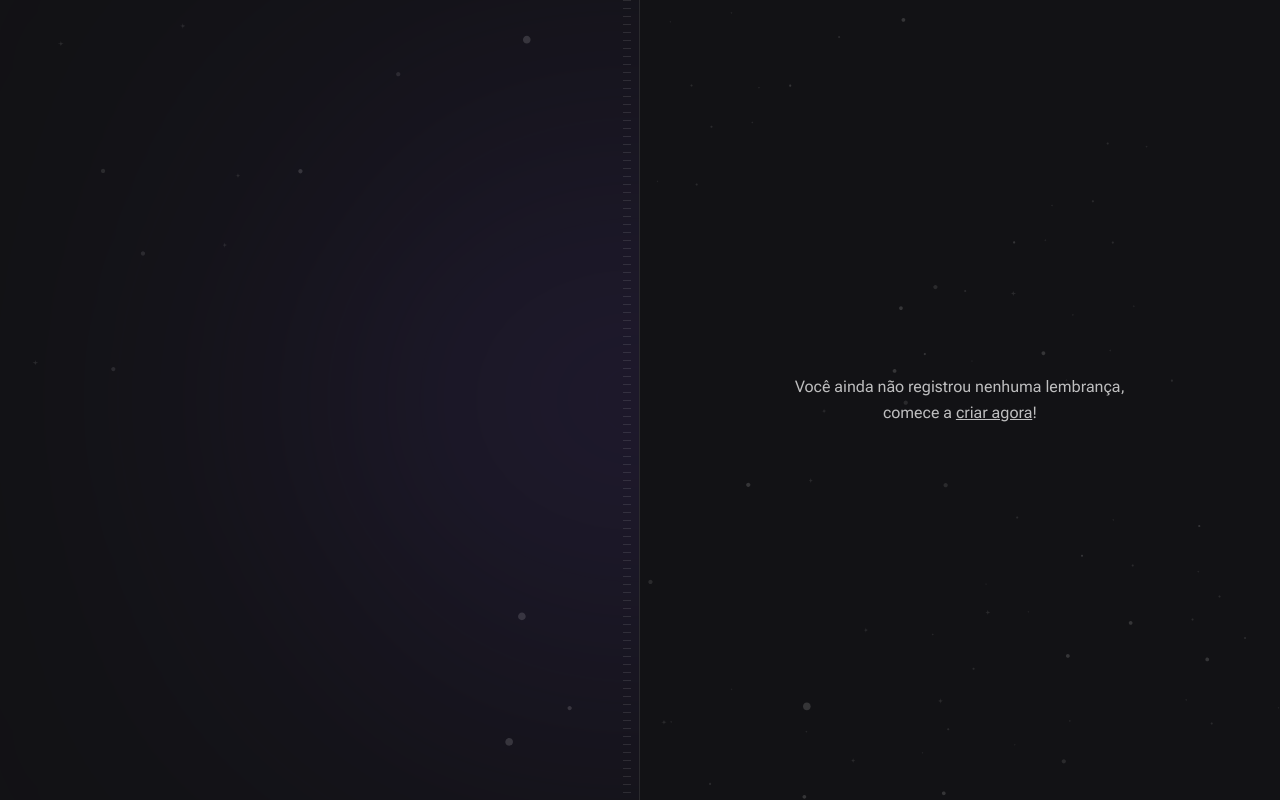
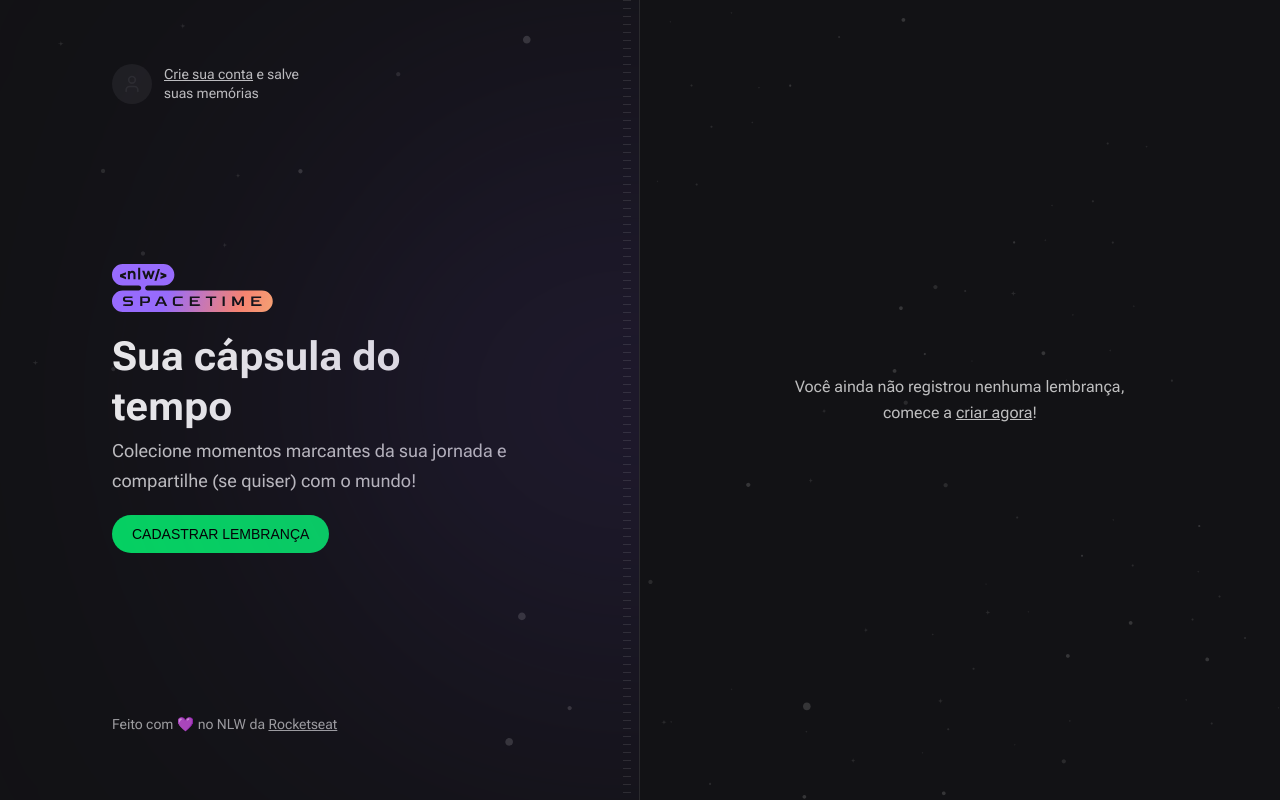
Before and after one commit to Jbarezzi/spacetime-web, a Next.js app: page / in a window 1280 px wide. Built offline with nearby package versions, Linux system fonts and the light colour scheme; a web font is replaced by a local one.

Commit message:
feat: finish home page

```diff
--- a/src/app/page.tsx
+++ b/src/app/page.tsx
@@ -1,9 +1,59 @@
+import { User } from 'lucide-react'
+import Image from 'next/image'
+
+import nlwLogo from '../assets/nlw-spacetime-logo.svg'
+
 export default function Home() {
   return (
     <main className="grid min-h-screen grid-cols-2 bg-[url(../assets/bg-stars.svg)] bg-cover">
       <div className="relative flex flex-col items-start justify-between overflow-hidden border-r border-white/10 px-28 py-16">
         <div className="absolute right-0 top-1/2 h-[288px] w-[526px] -translate-y-1/2 translate-x-1/2 rounded-full bg-purple-700 opacity-50 blur-full" />
         <div className="absolute bottom-0 right-2 top-0 w-2 bg-stripes" />
+
+        <a
+          href=""
+          className="flex items-center gap-3 text-left transition-colors hover:text-gray-50"
+        >
+          <div className="flex h-10 w-10 items-center justify-center rounded-full bg-gray-700">
+            <User className="h-5 w-5 text-gray-500" />
+          </div>
+          <p className="max-w-[140px] text-sm leading-snug">
+            <span className="underline">Crie sua conta</span> e salve suas
+            memórias
+          </p>
+        </a>
+
+        <div className="space-y-5">
+          <Image src={nlwLogo} alt="NLW Spacetime" />
+
+          <div className="max-w-[420px] space-y-1">
+            <h1 className="mt-5 text-5xl font-bold leading-tight text-gray-50">
+              Sua cápsula do tempo
+            </h1>
+            <p className="text-lg leading-relaxed">
+              Colecione momentos marcantes da sua jornada e compartilhe (se
+              quiser) com o mundo!
+            </p>
+          </div>
+          <a
+            href=""
+            className="inline-block rounded-full bg-green-500 px-5 py-3 font-alt text-sm uppercase leading-none text-black hover:bg-green-600"
+          >
+            CADASTRAR LEMBRANÇA
+          </a>
+        </div>
+
+        <div className="text-sm leading-relaxed text-gray-200">
+          Feito com 💜 no NLW da{' '}
+          <a
+            target="blank"
+            rel="noreferrer"
+            href="https://www.rocketseat.com.br"
+            className="underline hover:text-gray-100"
+          >
+            Rocketseat
+          </a>
+        </div>
       </div>
 
       <div className="flex flex-col bg-[url(../assets/bg-stars.svg)] bg-cover p-16">
```
